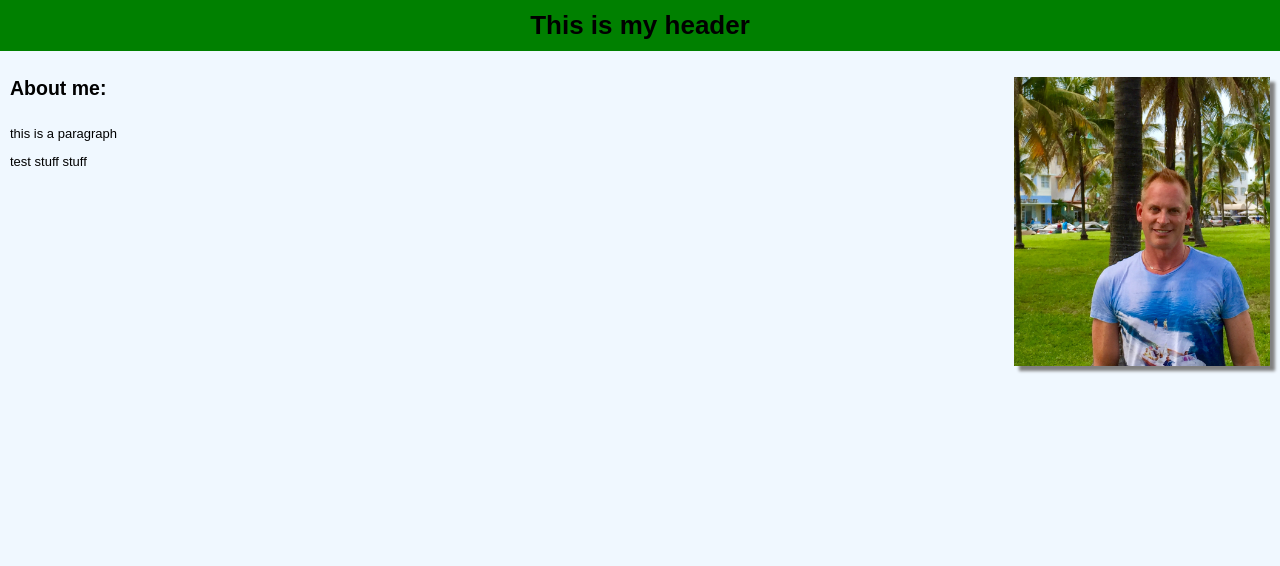
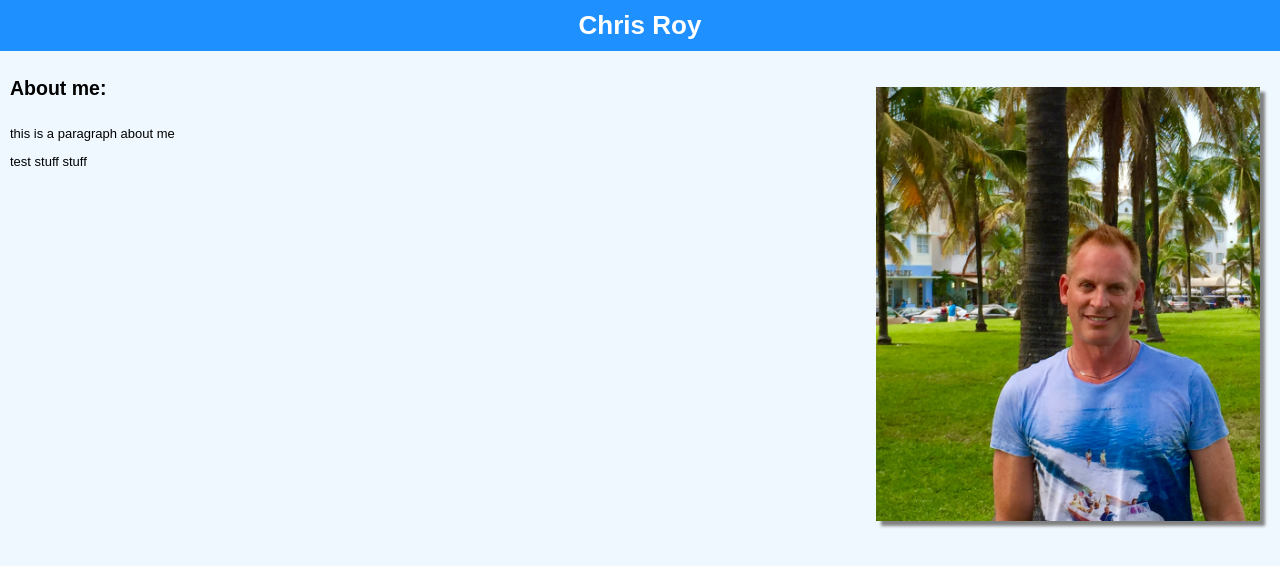
Before and after one commit to uroy9ch/About-Me, a plain HTML site: page index.html in a window 1280 px wide. Drawn offline with Linux system fonts and the light colour scheme.

Commit message:
changed header, bar color-blue

```diff
--- a/css/main.css
+++ b/css/main.css
@@ -18,6 +18,7 @@ body {
 }
 
 .header {
+	color: white;
 
 }
 
@@ -40,7 +41,7 @@ p {
 h1 {
 	margin: 0;
 	padding: 10px;
-	background-color: green;
+	background-color: dodgerblue;
 	text-align: center;
 }
 
@@ -51,10 +52,10 @@ h2 {
 
 
 img {
-	width: 20%;
-	height: 20%;
+	width: 30%;
+	height: 30%;
 	float:right;
-	margin: 10px;
+	margin: 20px;
 	box-shadow: 5px 5px 3px grey;
 
 }
--- a/index.html
+++ b/index.html
@@ -3,7 +3,7 @@
     <head>
         <meta charset="utf-8">
         <meta http-equiv="X-UA-Compatible" content="IE=edge,chrome=1">
-        <title>Chris</title>
+        <title>Chris About Me</title>
         <meta name="description" content="">
         <meta name="viewport" content="width=device-width, initial-scale=1">
 
@@ -16,7 +16,7 @@
     <div class="container">
     	<div class="header">
 			<h1>
-				This is my header
+				Chris Roy
 			</h1>
     	</div>
 
@@ -33,7 +33,7 @@
 
 			<div class="profile">
 				<h2>About me:</h2>
-				<p>this is a paragraph</p>
+				<p>this is a paragraph about me</p>
 
 			</div>
 			<div class="aside">
```
